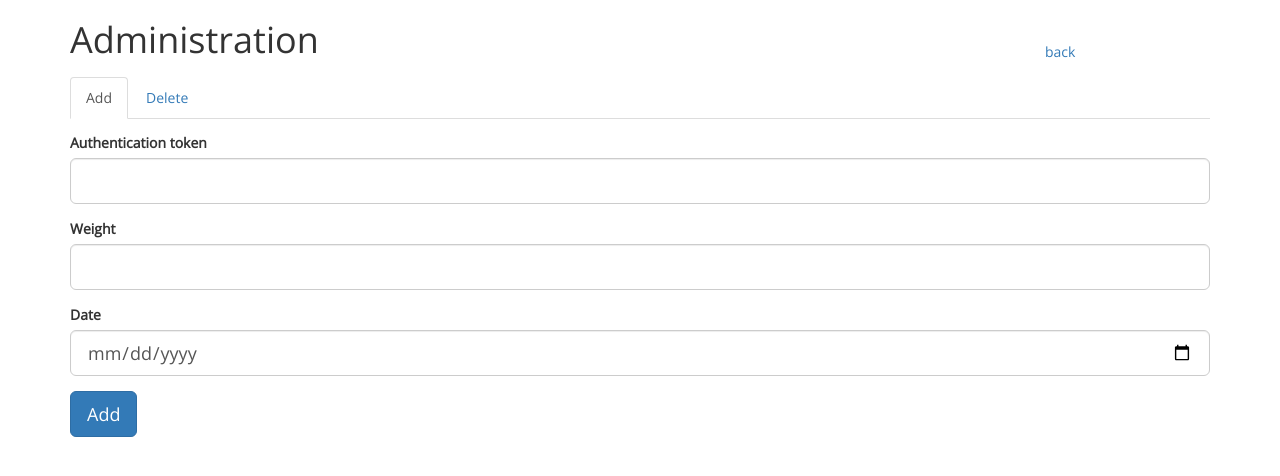
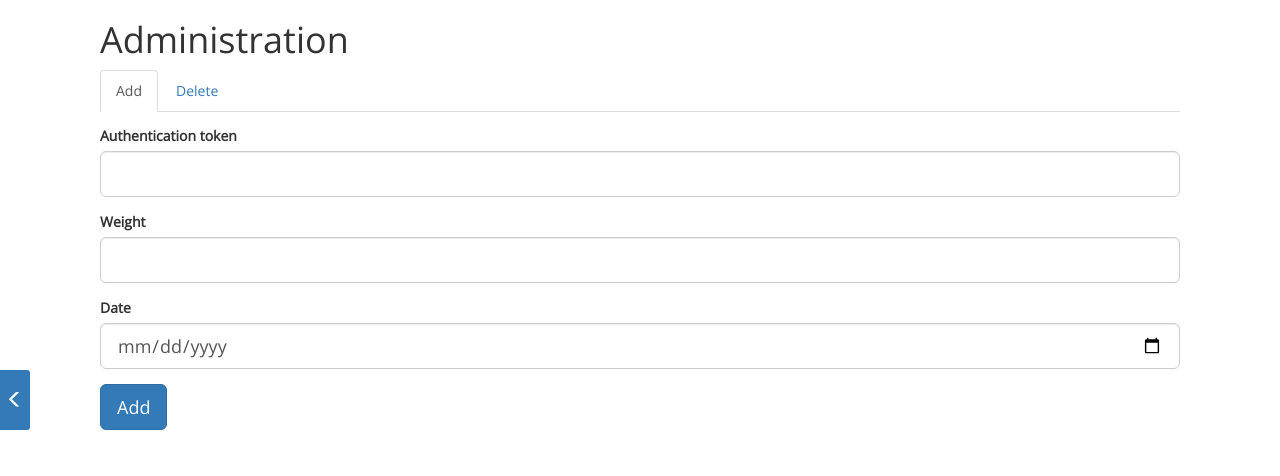
Before and after one commit to lubomir/weight-watcher, a plain HTML site: page src/html/admin.html in a window 1280 px wide. Drawn offline with nearby package versions, Linux system fonts and the light colour scheme.

Commit message:
Change admin back link to side

```diff
--- a/src/css/style.css
+++ b/src/css/style.css
@@ -53,8 +53,7 @@ body {
 .nav-tabs {
     margin-top: 0.5em;
 }
-@media (min-width: 786px) {
-    .back-link div {
-        margin-top: 42px;
-    }
+.container {
+    padding-left: 45px;
+    padding-right: 45px;
 }
--- a/src/html/admin.html
+++ b/src/html/admin.html
@@ -13,17 +13,13 @@
     <script type="text/javascript" src="/js/moment.min.js"></script>
 </head>
 <body>
+    <div class="side-link side-left">
+        <a href="/">
+            <span class="glyphicon glyphicon-menu-left"></span>
+        </a>
+    </div>
     <div class="container">
-        <div class="row">
-            <div class="col-md-10">
-                <h1>Administration</h1>
-            </div>
-            <div class="col-md-2 back-link">
-                <div>
-                    <a href="/">back</a>
-                </div>
-            </div>
-        </div>
+        <h1>Administration</h1>
 
         <div class="alert alert-danger" role="alert" id="error"></div>
 
```
